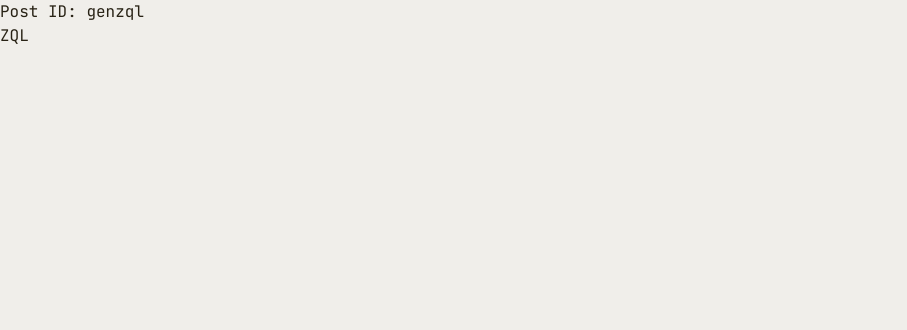
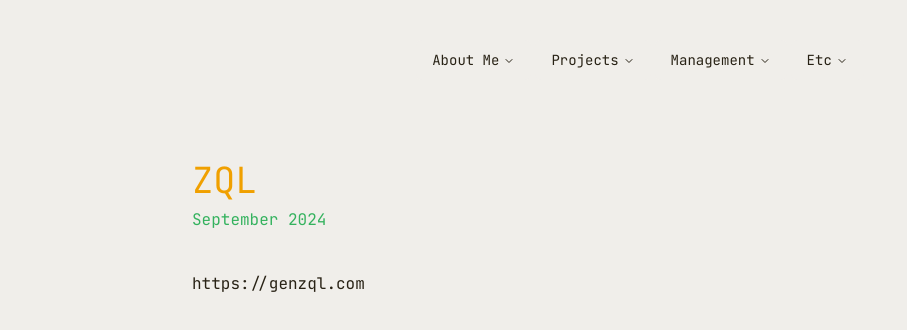
Before and after one commit to tamjidrahman/tamjid, a Next.js app: page /posts/genzql in a window 1280 px wide. Shown: the top 330 px of the page, without its empty margins (0-907 px from the left). Built offline with nearby package versions, Linux system fonts and the light colour scheme.

Commit message:
items-left

```diff
--- a/src/app/posts/[id]/page.tsx
+++ b/src/app/posts/[id]/page.tsx
@@ -1,4 +1,6 @@
+import { TopNavBar } from "@/components/TopNavBar";
 import { posts } from "@/components/Posts";
+import TextLink from "@/components/text/text-link";
 // This function will be called to generate the path dynamically
 interface PostPageProps {
   params: {
@@ -28,11 +30,22 @@ export default function PostPage({ params }: PostPageProps) {
     return <div>Post not found</div>;
   }
 
+  const formattedDate = new Intl.DateTimeFormat("en-CA", {
+    year: "numeric",
+    month: "long",
+  }).format(post.date);
+
   return (
     <div>
-      <h1>Post ID: {post.id}</h1>
-      <h2>{post.title}</h2>
-      <p>{post.body}</p>
+      <div className="flex justify-center mt-10">
+        <TopNavBar />
+      </div>
+
+      <div className="flex flex-col mt-20 mx-auto max-w-4xl text-left">
+        <h1 className="text-primary text-4xl">{post.title}</h1>
+        <h2 className="text-accent mt-2">{formattedDate}</h2>
+        <p className="max-w-[88ch] py-10">{post.body}</p>
+      </div>
     </div>
   );
 }
--- a/src/components/Posts.tsx
+++ b/src/components/Posts.tsx
@@ -15,7 +15,7 @@ export const posts: Post[] = [
     //href: "https://genzql.com",
     description: "it's giving SQL for GenZ",
     date: new Date(),
-    body: "",
+    body: "https://genzql.com",
   },
   {
     id: "lammplighter",
--- a/src/components/intro.tsx
+++ b/src/components/intro.tsx
@@ -4,7 +4,7 @@ import TextLink from "@/components/text/text-link";
 export default function Intro() {
   return (
     <>
-      <div className="flex flex-col justify-center items-center mt-20 text-center">
+      <div className="flex flex-col justify-center items-center mt-20 text-left">
         <p className="max-w-[88ch]">
           <span className="text-primary">Welcome!</span> I&apos;m a software
           engineering manager in Cambridge, MA. I currently work at{" "}
```
Also changed, not shown: src/app/posts/postCard.tsx (+1 -10 lines).
